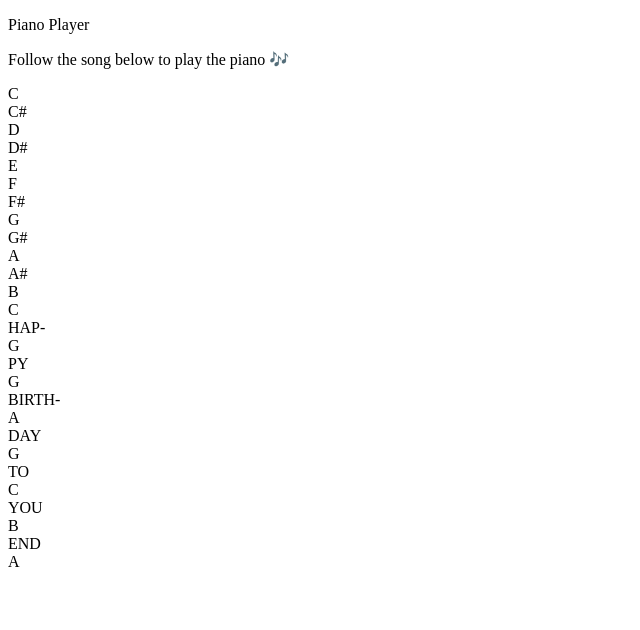
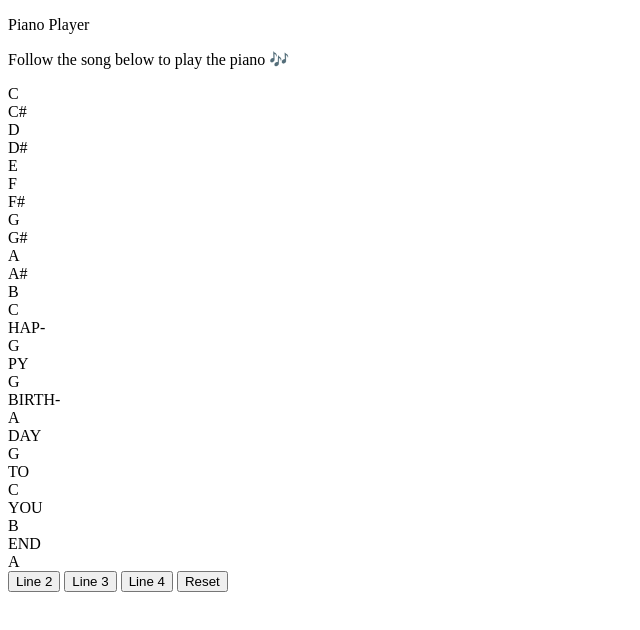
Before and after one commit to RebeicaGrigoras/Piano-Keys-JavaScript, a plain HTML site: page index.html in a window 1280 px wide. Shown: the whole page, without its empty margins (0-640 px from the left). Drawn offline with Linux system fonts and the light colour scheme.

Commit message:
Added buttons for navigating song lyrics

```diff
--- a/index.html
+++ b/index.html
@@ -52,7 +52,6 @@
     </section>
   </section>
 
-
   <section id="lyrics">
     <section id="column-one">
       <section id="word-one">HAP-</section>
@@ -83,8 +82,10 @@
       <section id="letter-note-optional">A</section>
     </section>
 
-
-
+    <button id="first-next-line">Line 2</button>
+    <button id="second-next-line">Line 3</button>
+    <button id="third-next-line">Line 4</button>
+    <button id="fourth-next-line">Reset</button>
   </section>
 
 
```
